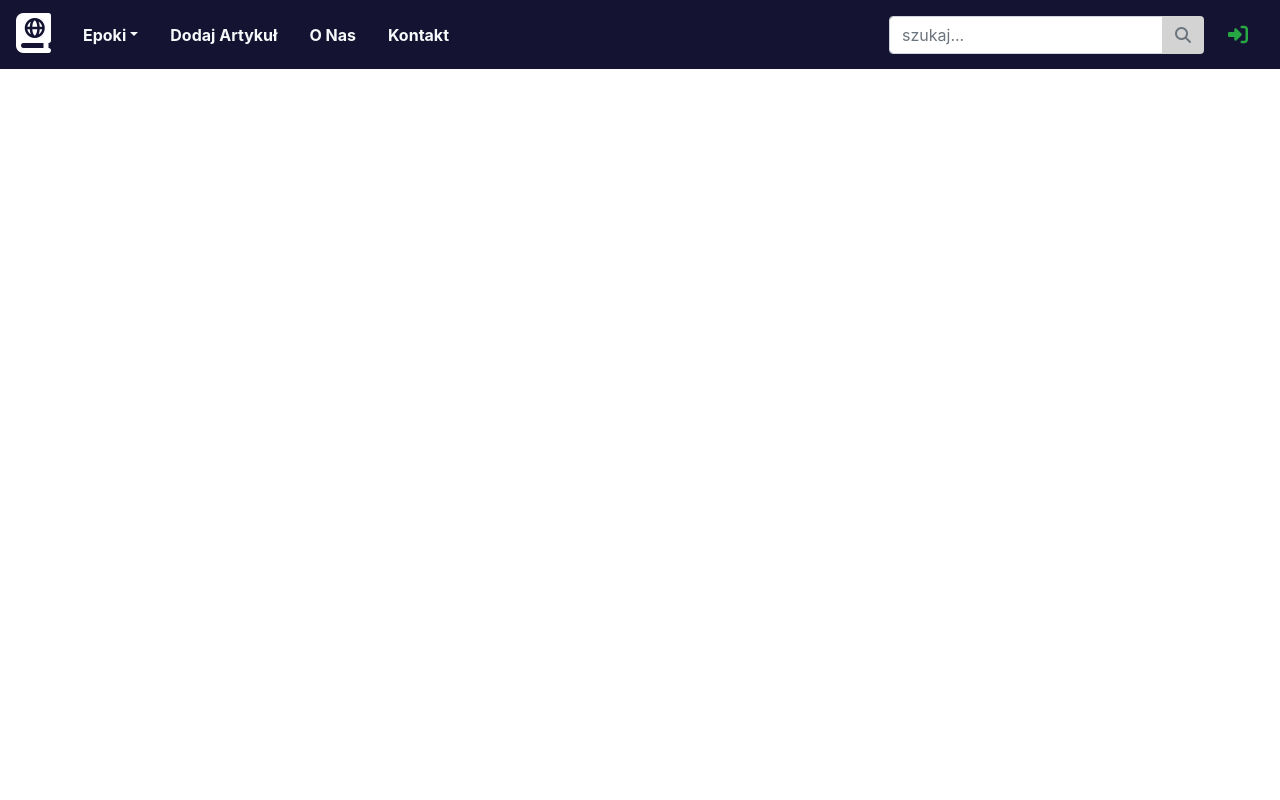
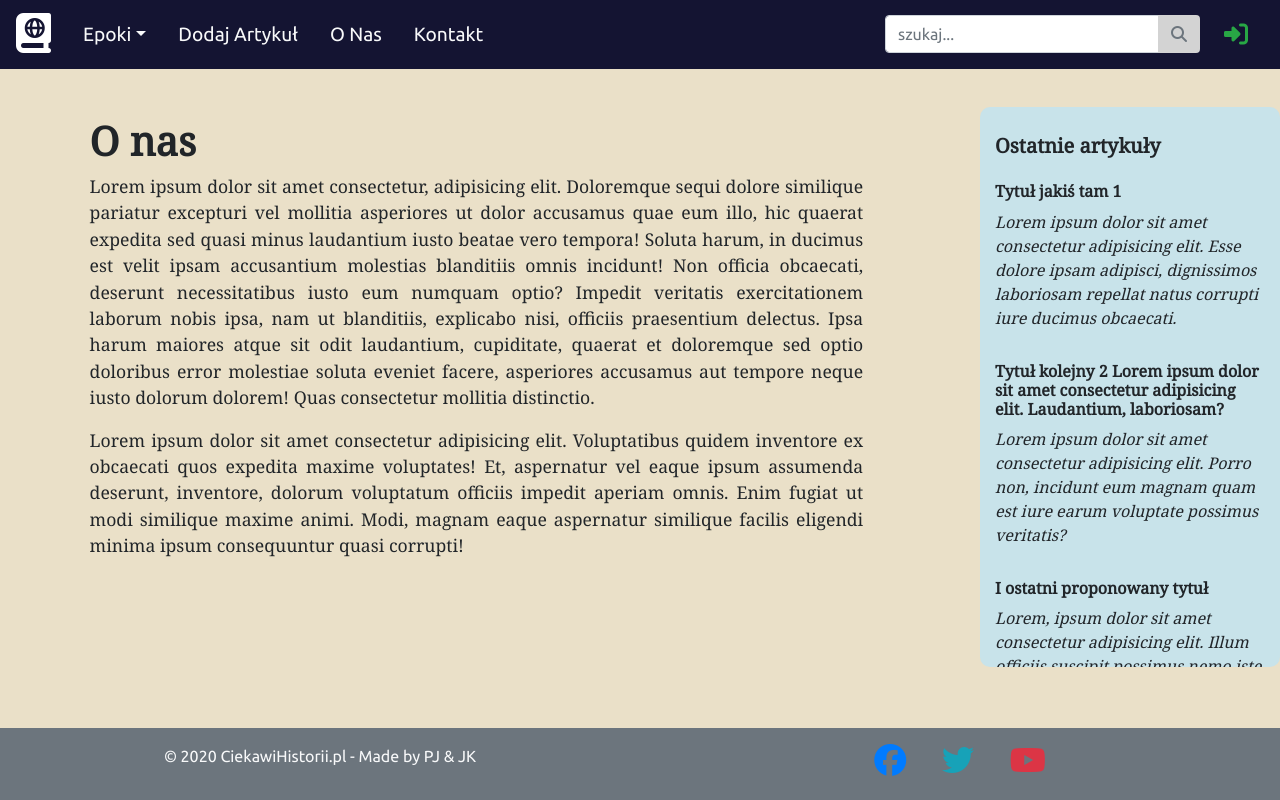
Before and after one commit to PawelJarosiewicz/WSB-CiekawiHistorii, a plain HTML site: page index.html in a window 1280 px wide. Drawn offline with nearby package versions, Linux system fonts and the light colour scheme.

Commit message:
gotowy szkielet strony "O nas"

```diff
--- a/css/main_style.css
+++ b/css/main_style.css
@@ -1,25 +1,37 @@
 body{
     margin: 0;
     padding: 0;
+    font-family: 'Noto Serif',Cambria, Cochin, Georgia, Times, 'Times New Roman', serif ;
+    /* background-color: rgb(249,239,215); */
+    /* https://hexcolor.co/hex/eae0c8 */
+    background-color: rgb(234,224,200);
 }
 
 .myNav{
     background-color: rgb(20, 20, 50);
+    font-family: 'Ubuntu', Arial, Helvetica, sans-serif;
+    font-size: 1.2em;
 }
 .myNavItem:hover{
-    transition: all .5s;
-    border-bottom: 1px solid green;
+    border-bottom: 1px solid rgb(0, 128, 0);
+    -webkit-transition: all 0.5s;
+    -moz-transition: all 0.5s;
+    -o-transition: all 0.5s;
+    transition: all 0.5s;
 }
 .myNavDropdown{
     margin-top: 5px;
     background-color: rgb(20, 20, 50);
-    border: 1px solid green;
+    border: 1px solid rgb(0, 128, 0);
 }
 .myDopdownItem:hover{
-    transition: all .5s;
-    border-bottom: 1px solid green;
+    border-bottom: 1px solid rgb(0, 128, 0);
     background-color: rgb(20, 20, 50);
     border-radius: 5px;
+    -webkit-transition: all 0.5s;
+    -moz-transition: all 0.5s;
+    -o-transition: all 0.5s;
+    transition: all 0.5s;
 }
 .myNavBtnRight{
     padding-left: 0;
@@ -33,24 +45,84 @@ body{
 }
 .myBtnSearch:hover{
     background-color: rgb(40, 40, 100);
-    transition: all .5s;
-    color: green;
+    color: rgb(0, 128, 0);
+    -webkit-transition: all 0.5s;
+    -moz-transition: all 0.5s;
+    -o-transition: all 0.5s;
+    transition: all 0.5s;
 }
 .myIconSearch:hover{
-    color: green;
+    color: rgb(0, 128, 0);
 }
 #btnLogIn:hover{
     background-color: rgb(40, 40, 100);
     border-radius: 5px;
-    transition: all .5s;
+    -webkit-transition: all 0.5s;
+    -moz-transition: all 0.5s;
+    -o-transition: all 0.5s;
+    transition: all 0.5s;
+}
+.mySidebarRight{
+    z-index: 100;
+    position: fixed;
+    right: 250px;
+    margin-right: -250px;
+    width: 250px;
+    margin-top: 3%;
+    height: 70%;
+    overflow-y: auto;
+    border-radius: 10px;
+    background-color: rgb(200,227,234);
+    -webkit-transition: all 0.5s;
+    -moz-transition: all 0.5s;
+    -o-transition: all 0.5s;
+    transition: all 0.5s;
+}
+.myContainer{
+    padding-left: 3%;
+}
+.mySidebarContent{
+    margin-top: 10%;
+}
+.myFooter{
+    font-family: 'Ubuntu', Arial, Helvetica, sans-serif;
 }
 
-@media only screen and (max-width:800px) and (min-width:767px){
+/* duże ekrany */
+@media only screen and (min-width:1200px){
+    .mySidebarRight{
+        width: 300px;
+    }
+    .myContainer{
+        font-size: 1.1em;
+        padding-left: 7%;
+    }
+    .myNav{
+        font-size: 1.2em;
+    }
+    .mySidebarContent{
+        font-size: 1em;
+    }
+}
+/* Laptop -> tablet */
+@media only screen and (max-width:900px) and (min-width:767px){
     .inputSearch{
         max-width: 150px;
     }
+    .myContainer{
+        font-size: 1em;
+    }
+    .myNav{
+        font-size: 1.1em;
+    }
+    .mySidebarContent{
+        font-size: 0.9em;
+    }
+    .myFooter{
+        font-size: 0.9em;
+    }
 }
-
+/* Tablet -> Mobile L,M */
 @media only screen and (max-width: 767px) and (min-width: 321px){
     .myNavItem{
         width: 50%;
@@ -58,8 +130,20 @@ body{
     .myNavItem:hover{
         margin-bottom: 5px;
     }
+    .mySidebarRight{
+        display: none;
+    }
+    .myNav{
+        font-size: 0.9em;
+    }
+    .myContainer{
+        font-size: 0.9em;
+    }
+    .myFooter{
+        font-size: 0.8em;
+    }
 }
-
+/* Mobile S */
 @media only screen and (max-width:320px){
     .myNavItem{
         width: 75%;
@@ -67,4 +151,16 @@ body{
     .myNavItem:hover{
         margin-bottom: 5px;
     }
+    .mySidebarRight{
+        display: none;
+    }
+    .myNav{
+        font-size: 0.9em;
+    }
+    .myContainer{
+        font-size: 0.8em;
+    }
+    .myFooter{
+        font-size: 0.7em;
+    }
 }
--- a/index.html
+++ b/index.html
@@ -7,38 +7,33 @@
 
     <!-- Bootstrap CSS -->
     <link rel="stylesheet" href="https://stackpath.bootstrapcdn.com/bootstrap/4.4.1/css/bootstrap.min.css" integrity="sha384-Vkoo8x4CGsO3+Hhxv8T/Q5PaXtkKtu6ug5TOeNV6gBiFeWPGFN9MuhOf23Q9Ifjh" crossorigin="anonymous">
+    <!-- Fonts -->
+    <link href="https://fonts.googleapis.com/css?family=Ubuntu&display=swap" rel="stylesheet">
+    <link href="https://fonts.googleapis.com/css?family=Noto+Serif&display=swap" rel="stylesheet">
     <link rel="stylesheet" href="/css/main_style.css">
 
     <title>Ciekawi Historii?</title>
   </head>
   <body>
     <!-- menu -->
-    <nav class="navbar navbar-expand-md navbar-light fixed-top myNav">
+    <nav class="navbar navbar-expand-md navbar-light sticky-top myNav">
       <a href="#" class="navbar-brand"><i class="fas fa-atlas fa-2x text-white"></i></a>
       <button type="button" class="navbar-toggler bg-light" data-toggle="collapse" data-target="#nav"><span class="navbar-toggler-icon"></span></button>
       <div class="collapse navbar-collapse justify-content-between" id="nav">
         <ul class="navbar-nav">
-          <!-- first drop down menu -->
-          <li class="nav-item myNavItem dropdown"><a class="nav-link dropdown-toggle text-light font-weight-bold px-3" role="button" data-toggle="dropdown" href="#" id="navDropdown">Epoki</a>
+          <!-- drop down menu -->
+          <li class="nav-item myNavItem dropdown"><a class="nav-link dropdown-toggle text-light px-3" role="button" data-toggle="dropdown" href="#" id="navDropdown">Epoki</a>
             <div class="dropdown-menu myNavDropdown" aria-labelledby="navDropdown">
               <a class="dropdown-item text-light myDopdownItem" href="#">Starożytność</a>
               <a class="dropdown-item text-light myDopdownItem" href="#">Średniowiecze</a>
-
-              <!-- sub drop down menu -> rezygnacja -->
-              <!-- <div class="btn-group dropdown-item myDopdownItem dropright">
-                <button type="button" class="btn text-light dropdown-toggle myNavBtnRight" data-toggle="dropdown">Nowożytność</button>
-                <div class="dropdown-menu">
-                  <a class="dropdown-item" href="#">Action</a>
-                </div>
-              </div> -->
               <a class="dropdown-item text-light myDopdownItem" href="#">Nowożytność</a>
               <a class="dropdown-item text-light myDopdownItem" href="#">Czasy współczesne</a>
           </div>
           </li>
-          <!-- end firs drop down menu -->
-          <li class="nav-item myNavItem"><a class="nav-link text-light font-weight-bold px-3" href="#">Dodaj Artykuł</a></li>
-          <li class="nav-item myNavItem"><a class="nav-link text-light font-weight-bold px-3" href="#">O Nas</a></li>
-          <li class="nav-item myNavItem"><a class="nav-link text-light font-weight-bold px-3" href="#">Kontakt</a></li>
+          <!-- end drop down menu -->
+          <li class="nav-item myNavItem"><a class="nav-link text-light px-3" href="#">Dodaj Artykuł</a></li>
+          <li class="nav-item myNavItem"><a class="nav-link text-light px-3" href="#">O Nas</a></li>
+          <li class="nav-item myNavItem"><a class="nav-link text-light px-3" href="#">Kontakt</a></li>
         </ul>
         <span class="d-md-flex">
           <form class="form-inline">
@@ -51,10 +46,58 @@
         </form>
         <a href="#" class="nav-link ml-2" id="btnLogIn"><i class="fas fa-sign-in-alt text-success fa-lg"></i></a>
         </span>
-
       </div>
     </nav>
     <!-- end menu -->
+
+    <!-- Zawartość strony -->
+    <section>
+      <!-- prawy kontener -->
+      <div class="mySidebarRight container-fluid">
+        <div class="mySidebarContent">
+          <h5 class="font-weight-bolder">Ostatnie artykuły</h5>
+          <div>
+            <h6 class="font-weight-bolder pt-3">Tytuł jakiś tam 1</h6>
+            <p class="font-italic">Lorem ipsum dolor sit amet consectetur adipisicing elit. Esse dolore ipsam adipisci, dignissimos laboriosam repellat natus corrupti iure ducimus obcaecati.</p>
+          </div>
+          <div>
+            <h6 class="font-weight-bolder pt-3">Tytuł kolejny 2 Lorem ipsum dolor sit amet consectetur adipisicing elit. Laudantium, laboriosam?</h6>
+            <p class="font-italic">Lorem ipsum dolor sit amet consectetur adipisicing elit. Porro non, incidunt eum magnam quam est iure earum voluptate possimus veritatis?</p>
+          </div>
+          <div>
+            <h6 class="font-weight-bolder pt-3">I ostatni proponowany tytuł</h6>
+            <p class="font-italic">Lorem, ipsum dolor sit amet consectetur adipisicing elit. Illum officiis suscipit possimus nemo iste ratione eligendi minima fugiat iusto quidem.</p>
+          </div>
+        </div>
+      </div>
+
+      <!-- O nas -->
+      <div class="container-fluid myContainer">
+        <div class="row">
+            <div class="col-md-8">
+              <h1 class="font-weight-bold pt-5">O nas</h1>
+              <p class="text-justify">Lorem ipsum dolor sit amet consectetur, adipisicing elit. Doloremque sequi dolore similique pariatur excepturi vel mollitia asperiores ut dolor accusamus quae eum illo, hic quaerat expedita sed quasi minus laudantium iusto beatae vero tempora! Soluta harum, in ducimus est velit ipsam accusantium molestias blanditiis omnis incidunt! Non officia obcaecati, deserunt necessitatibus iusto eum numquam optio? Impedit veritatis exercitationem laborum nobis ipsa, nam ut blanditiis, explicabo nisi, officiis praesentium delectus. Ipsa harum maiores atque sit odit laudantium, cupiditate, quaerat et doloremque sed optio doloribus error molestiae soluta eveniet facere, asperiores accusamus aut tempore neque iusto dolorum dolorem! Quas consectetur mollitia distinctio.</p>
+              <p class="text-justify">Lorem ipsum dolor sit amet consectetur adipisicing elit. Voluptatibus quidem inventore ex obcaecati quos expedita maxime voluptates! Et, aspernatur vel eaque ipsum assumenda deserunt, inventore, dolorum voluptatum officiis impedit aperiam omnis. Enim fugiat ut modi similique maxime animi. Modi, magnam eaque aspernatur similique facilis eligendi minima ipsum consequuntur quasi corrupti!</p>
+            </div>
+        </div>
+    </div>
+  </section>
+
+  <!-- footer -->
+  <footer class="bg-secondary fixed-bottom py-3 myFooter">
+    <div class="container-fluid">
+        <div class="row ">
+            <div class="col-6 text-center">
+              <p class="text-light">&copy 2020 CiekawiHistorii.pl - Made by PJ & JK</p>
+            </div>
+            <div class="col-6 text-center">
+                <a href="https://www.facebook.com/" target="_blank"><i class="fab fa-facebook fa-2x text-primary mx-3"></i></a>
+                <a href="https://www.twitter.com" target="_blank"><i class="fab fa-twitter fa-2x text-info mx-3"></i></a>
+                <a href="https://www.youtube.com/" target="_blank"><i class="fab fa-youtube fa-2x text-danger mx-3"></i></a>
+            </div>
+        </div>
+    </div>
+</footer>
 
     <!-- Optional JavaScript -->
     <!-- jQuery first, then Popper.js, then Bootstrap JS -->
```
